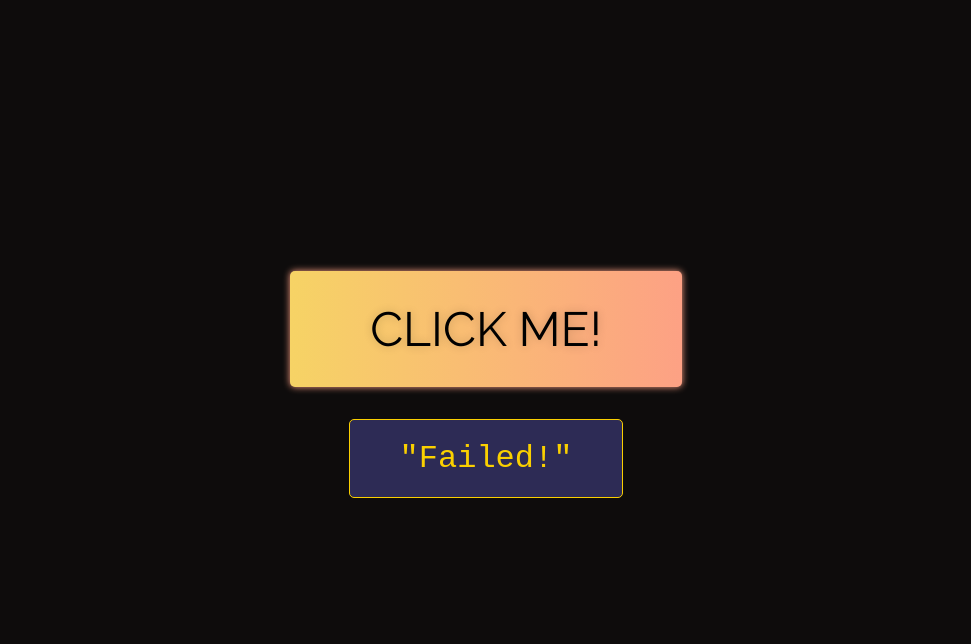
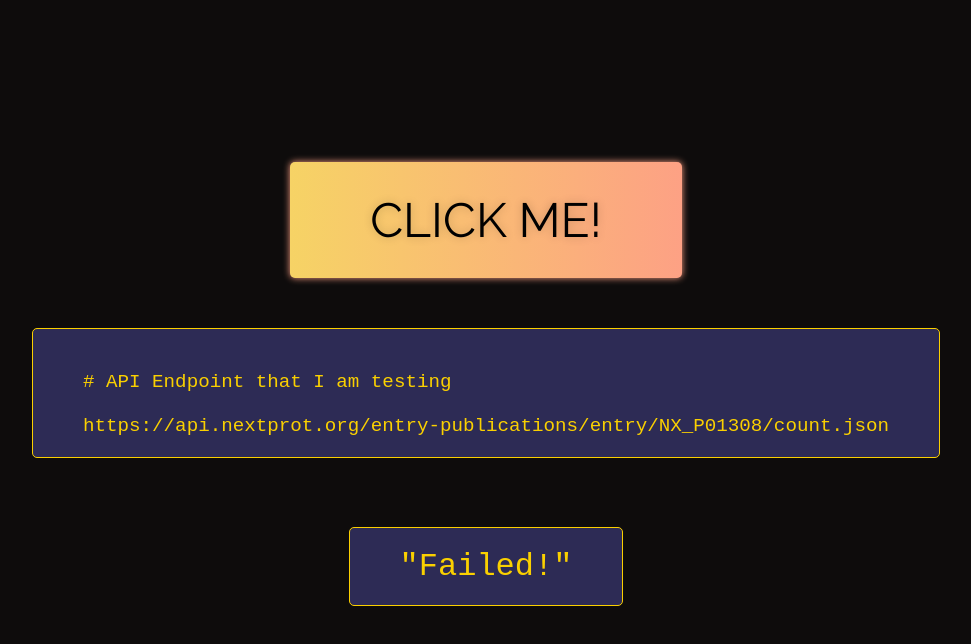
Before and after one commit to msaaddev/neXtProt-API-test, a Next.js app: page / in a window 1280 px wide. Both pictures are taken after a click on the button "CLICK ME!". Shown: the top 644 px of the page, without its empty margins (154-1125 px from the left). Built offline with nearby package versions, Linux system fonts and the light colour scheme; no server answers.

Commit message:
📦 NEW: api

```diff
--- a/pages/index.js
+++ b/pages/index.js
@@ -5,6 +5,14 @@ import axios from 'axios';
 
 export default function Home() {
     const [response, setResponse] = useState('');
+
+    const api = `https://api.nextprot.org/entry-publications/entry/NX_P01308/count.json`;
+
+    const msg = `
+# API Endpoint that I am testing
+
+https://api.nextprot.org/entry-publications/entry/NX_P01308/count.json
+`;
 
     const fetchResults = async () => {
         try {
@@ -36,6 +44,7 @@ export default function Home() {
                 <button onClick={fetchResults}>Click Me!</button>
             </div>
             <div className={styles.code}>
+                {response !== '' && <pre className={styles.api}>{msg}</pre>}
                 {response !== '' && <pre className='json'>{JSON.stringify(response, null, 2)}</pre>}
             </div>
         </div>
--- a/styles/Home.module.css
+++ b/styles/Home.module.css
@@ -44,10 +44,15 @@
     width: 40%;
 }
 
+.api {
+    font-size: 1.2rem;
+}
+
 .code pre {
     border: solid 1px #fad000;
     border-radius: 5px;
     background: #2d2b55;
     color: #fad000;
     padding: 20px 50px;
+    margin-top: 50px;
 }
```
